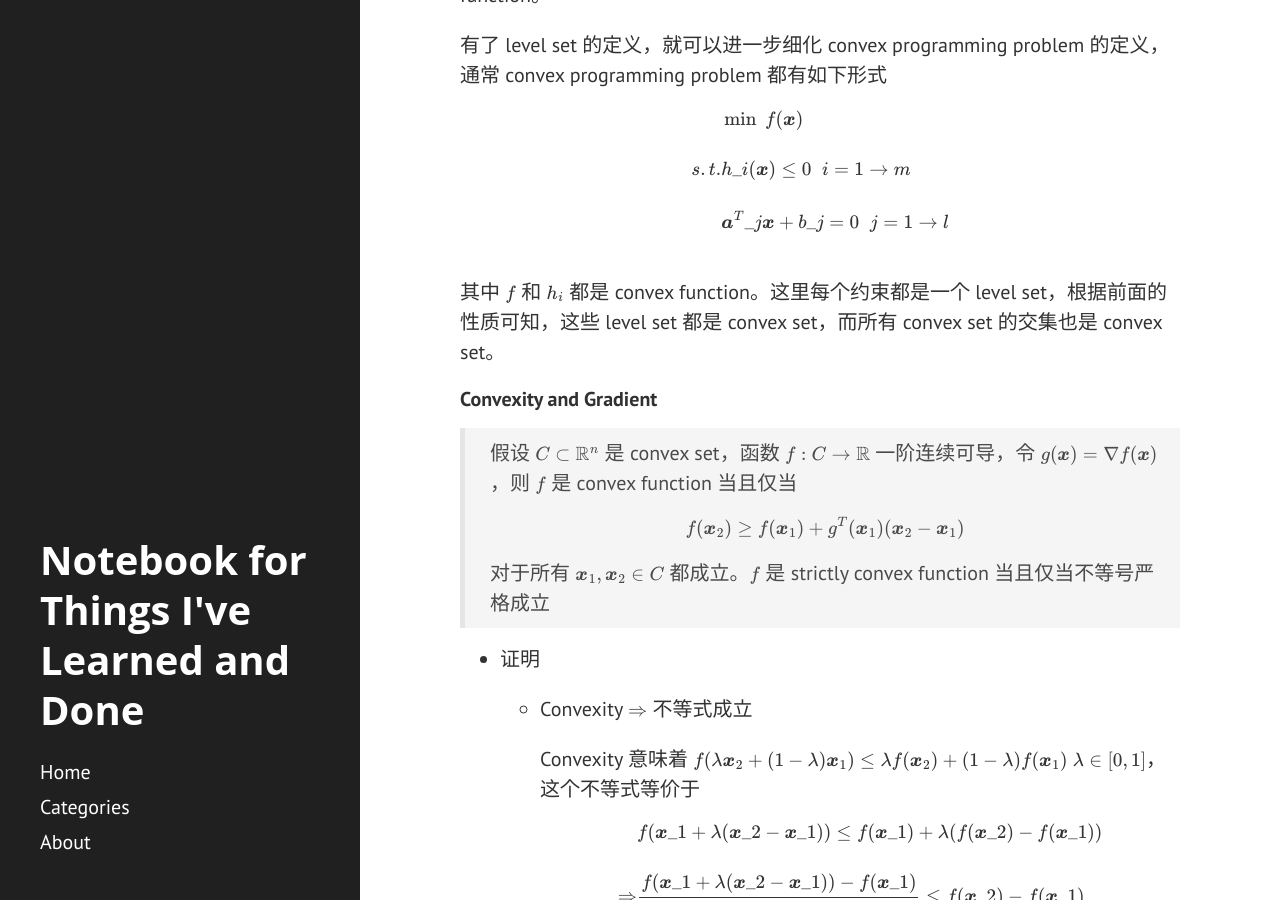
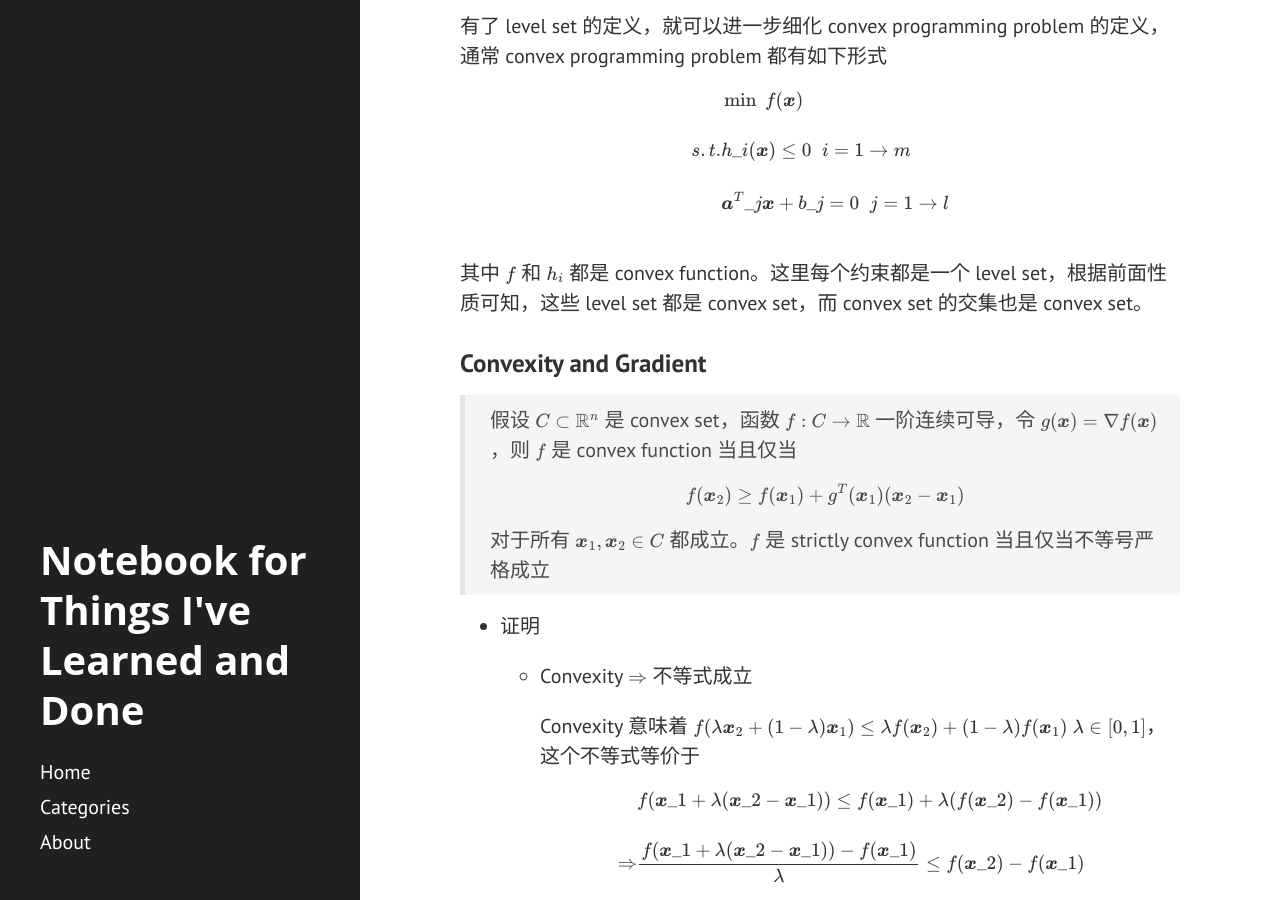
Before and after one commit to chenrushan/chenrushan.github.io, a Jekyll site: the page built from _posts/2014-04-15-NP-05-convex-func.markdown, in a window 1280 px wide and 900 px high, scrolled down 3551 px. Built offline with Jekyll 4.4.1, drawn with Linux system fonts in a browser that asks for light colours; Markdown is read by kramdown in place of the engine named in the settings; formulas are drawn with MathJax 3.

Commit message:
[convex func]: update

```diff
--- a/_posts/2014-04-15-NP-05-convex-func.markdown
+++ b/_posts/2014-04-15-NP-05-convex-func.markdown
@@ -5,7 +5,7 @@ categories: nnumop
 tags: NPTEL, numerical optimization
 ---
 
-#### Convex Function
+### Convex Function
 
 <blockquote>
 令 $C \in \mathbb{R}^n$ 为非空 convex set，函数 $f: C \rightarrow \mathbb{R}$，如果 $f$ 满足如下条件
@@ -25,7 +25,7 @@ Convex function 用下面的图表示最直观了
 
 Convex function 和 Concave function 是两个相对的概念，$f$ 如果是 concave function，$-f$ 就是 convex function；如果 $f$ 是 strictly concave function，$-f$ 就是 strictly convex function。
 
-#### Convex Programming Problem
+### Convex Programming Problem
 
 所谓的 convex programming problem，就是指如下问题
 
@@ -37,8 +37,6 @@ s.t. \boldsymbol{x} \in C
 $$
 
 其中 $C$ 是 convex set，$f: C \rightarrow \mathbb{R}$ 为 convex function
-
-----------
 
 <blockquote>
 Convex programming 中每个 local minimum 都是 global minimum
@@ -62,8 +60,6 @@ Convex programming 中每个 local minimum 都是 global minimum
 
     这也就推出 $f(\boldsymbol{x}^\*) \leq f(\boldsymbol{z})$
 
-----------
-
 <blockquote>
 Convex programming 的所有 global minimum 构成一个 convex set
 </blockquote>
@@ -84,7 +80,7 @@ Convex programming 的所有 global minimum 构成一个 convex set
 
     这里不等号不能成立，所以 $\forall \lambda \in [0, 1] \; \lambda \boldsymbol{x}\_1 + (1 - \lambda) \boldsymbol{x}\_2$ 也都是 local minimum
 
-#### Epigraph
+### Epigraph
 
 给定 $f: X \rightarrow \mathbb{R}$，其对应的 epigraph 是集合 $\\{ (\boldsymbol{x}, y) : \boldsymbol{x} \in X, y \geq f(\boldsymbol{x})\\}$，所以 epigraph 属于 $\mathbb{R}^{n+1}$，参考下图，其中填充的部分就是 epigraph，当然 epigraph 是无限延伸的，这里只给出了其中的一部分而已。
 
@@ -106,7 +102,7 @@ Convex programming 的所有 global minimum 构成一个 convex set
 
 与 epigraph 相对的一个概念是 hypograph，hypograph 是这样的集合 $\\{ (\boldsymbol{x}, y) : \boldsymbol{x} \in X, y \leq f(\boldsymbol{x})\\}$
 
-#### Level Set
+### Level Set
 
 Level set 是这么一个集合 $C\_{\alpha} = \\{ \boldsymbol{x} \in C : f(\boldsymbol{x}) \leq \alpha, \alpha \in \mathbb{R} \\}$
 
@@ -122,9 +118,9 @@ s.t. & h\_i(\boldsymbol{x}) \leq 0 \;\; i = 1 \rightarrow m \\\\
 \end{align}
 $$
 
-其中 $f$ 和 $h\_i$ 都是 convex function。这里每个约束都是一个 level set，根据前面的性质可知，这些 level set 都是 convex set，而所有 convex set 的交集也是 convex set。
+其中 $f$ 和 $h\_i$ 都是 convex function。这里每个约束都是一个 level set，根据前面性质可知，这些 level set 都是 convex set，而 convex set 的交集也是 convex set。
 
-#### Convexity and Gradient
+### Convexity and Gradient
 
 <blockquote>
 假设 $C \subset \mathbb{R}^n$ 是 convex set，函数 $f: C \rightarrow \mathbb{R}$ 一阶连续可导，令 $g(\boldsymbol{x}) = \nabla f(\boldsymbol{x})$，则 $f$ 是 convex function 当且仅当
@@ -175,7 +171,7 @@ $$f(\boldsymbol{x}_2) \geq f(\boldsymbol{x}_1) + g^T(\boldsymbol{x}_1)(\boldsymb
 
 根据这个定理，如果存在 $\boldsymbol{x}^\* \in C$ 使得 $g(\boldsymbol{x}^\*) = 0$，则有 $f(\boldsymbol{x}) \geq f(\boldsymbol{x}^\*) \; \forall \boldsymbol{x} \in C$，也就是 $\boldsymbol{x}^\*$ 就是 minimum。
 
-#### Convexity and Hessian Matrix
+### Convexity and Hessian Matrix
 
 <blockquote>
 假设 $C \subset \mathbb{R}^n$ 是 open convex set，函数 $f: C \rightarrow \mathbb{R}$ 二阶连续可导，则 $f$ 是 convex function 当且仅当 $f$ 对应的 Hessian matrix 是 positive semi-definite matrix
@@ -213,7 +209,7 @@ $$f(\boldsymbol{x}_2) \geq f(\boldsymbol{x}_1) + g^T(\boldsymbol{x}_1)(\boldsymb
 
         两边同除以 $\lambda^2$ 并对左边取极限 $\lambda \rightarrow 0$，则有 $\boldsymbol{d}^T H(\boldsymbol{x}) \boldsymbol{d} \geq 0$，也就是 $H(\boldsymbol{x})$ 是 PSD。
 
-#### Jensen's Inequality
+### Jensen's Inequality
 
 <blockquote>
 如果 $C \subseteq \mathbb{R}^n$ 是 convex set，$f: C \rightarrow \mathbb{R}$，则 $f$ 是 convex function 当且仅当
@@ -244,14 +240,14 @@ $$f(\sum_{i=1}^{k} \lambda_i \boldsymbol{x}_i) \leq \sum_{i=1}^{k} \lambda_if(\b
 
         后面的推导简单就不写了
 
-#### Operations Preserving Convexity
+### Operations Preserving Convexity
 
 假设 $f$ 是 convex function，则下面的操作依然能得到 convex function
 
 1. $\alpha f \;\;\; \alpha > 0$
 2. $\sum\_i \alpha\_i f\_i \;\;\; \alpha\_i > 0$
 
-#### Function Maximum
+### Function Maximum
 
 <blockquote>
 令 $C \subset \mathbb{R}^n$ 为一个 compact convex set，$f: C \rightarrow \mathbb{R}$ 为 convex function，则 $f$ 的最大值一定是出现在 C 的某一 boundary point
```
